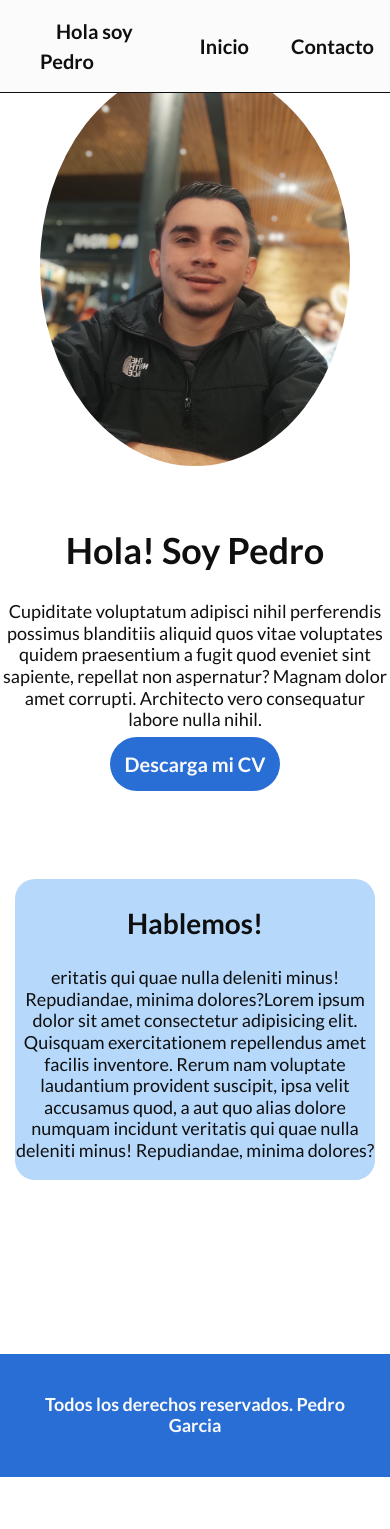
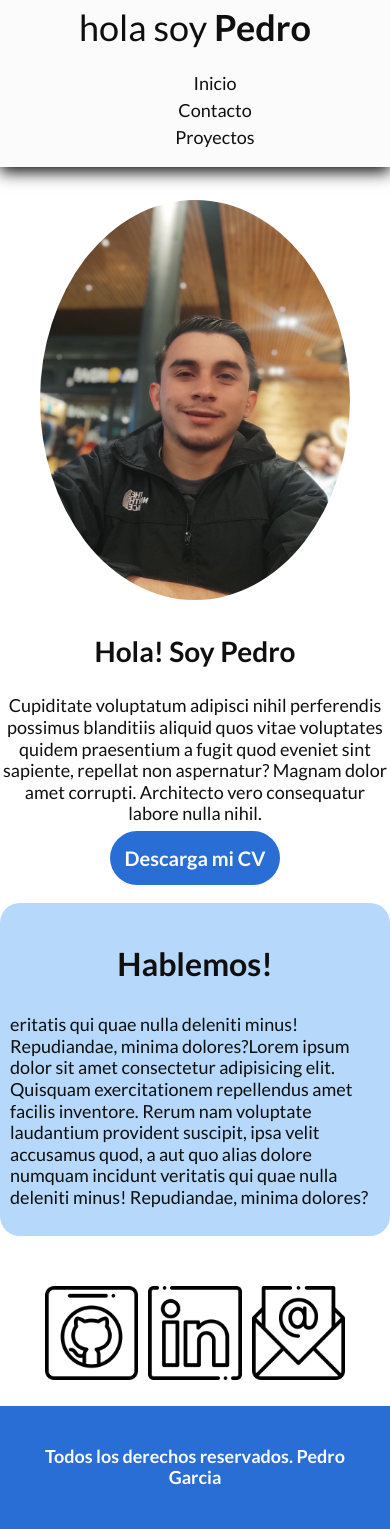
Before and after one commit to pagc97/proyecto-2-LatamPagc, a plain HTML site: page index.html in a window 390 px wide. Before the commit the page ends 1477 px from the top, so only its background shows below. Drawn offline with Linux system fonts and the light colour scheme.

Commit message:
se agrego la seccion contacto y cambios en los media querry

```diff
--- a/css/styles.css
+++ b/css/styles.css
@@ -65,85 +65,95 @@ h2 {
 h3 {
     font-size: 2.4rem;
 }
+/* Utilidades */
+.no-margin {
+    margin: 0;
+}
+.no-padding {
+    padding: 0;
+}
+.centrar-texto {
+    text-align: center;
+}
 /* hearder */
 .header {
     background-color: var(--blanco);
-    display: flex;
-    flex-direction: column;
     width: 100%;
     position: fixed;
     top: 0;
-    border-bottom: solid 1px var(--oscuro);
+    box-shadow: 0px 5px 15px var(--oscuro);
 }
 
 /*navegacion*/
-
-.navegacion{
-    gap: 1rem;
-    display: flex;
-    flex-direction: column;
-    justify-content: center;
-    align-items: center;
-}
-@media (min-width: 390px) {
-    .navegacion{
-        gap: 1rem;
-        flex-direction: row;
-        justify-content:space-between;
+@media (min-width: 768px) {
+    .barra {
+        display: flex;
+        justify-content: space-between;
         align-items: center;
     }
 }
+
+/* .logotipo {
+    height: 25rem;
+    width: 25rem;
+    background-size: cover;
+} */
+
+.logo {
+    color: var(--oscuro);
+}
+.logo__nombre {
+    font-weight: normal;
+}
+.logo__bold {
+    font-weight: bold;
+}
 @media (min-width: 768px) {
     .navegacion{
-        gap: 1rem;
-        flex-direction: row;
-        justify-content:space-around;
-        align-items: center;
+        display: flex;
+        gap: 2rem;
+        justify-content: space-between;
 
     }
-    #nav-nombre{
-        margin-right: 30rem;
+}
+.navegacion__enlace {
+    display: block;
+    text-align: center;
+    font-size: 1.8rem;
+    color: var(--oscuro);
+}
+.navegacion__enlace:hover {
+    color: var(--secundario);
+}
+
+/* contenido principal Grid*/
+.biografia {
+    margin-top: 20rem;
+}
+@media (min-width: 768px) {
+    .biografia {
+        margin-top: 0;
     }
 }
-.navegacion__item {
-    padding: 1.6rem;
-    color: var(--oscuro);
-    font-size: 2rem;
-    font-weight: bold;
- }
-.navegacion__item:hover {
-    color: var(--secundario);
-}
-/* grid */
 @media (min-width: 768px) {
-    .grid {
+    .contenido-principal {
         display: grid;
-        grid-template-columns: repeat(2, 1fr) ;
+        grid-template-columns: repeat(2, 1fr);
+        column-gap: 1.5rem;
+        padding-top: 10rem;
     }
 }
-
-/* Seccion inicio */
-
-.contenido-inicio {
-    display: flex;
-    flex-direction: column;
-    justify-content: center;
-    align-items: center;
-    padding-top: 5rem;
-}
-.contenido-inicio:last-child {
-    padding-top: 1rem;
-}
-.contenido-inicio__pagc {
+.selfie-selfie {
     border-radius: 80%;
     width: 40rem;
     height: 40rem;
+    align-items: center;
 }
-
-article {
+.informacion-bio {
     text-align: center;
+    margin-bottom: 3rem;
 }
-.contenido-inicio__boton {
+.boton {
     background-color: var(--secundario);
     padding: 1.5rem;
     border-radius: 4rem;
@@ -151,42 +161,69 @@ article {
     font-weight: bold;
     font-size: 2rem;
 }
-.contenido-inicio__boton:hover {
+.boton:hover {
     color: var(--oscuro);
 }
+
 /* seccion contacto */
 .contacto {
-    display: flex;
-    flex-direction: column;
-    margin: 10rem 1.5rem;
+    display: block;
     justify-content: center;
     align-items: center;
 }
-.contacto__sombra {
+.entrada-sombra {
     background-color: var(--primario);
     border-radius: 2rem;
+    margin-bottom: 5rem;
+    padding: 1rem;
 }
-.contacto__sombra {
-    margin-bottom: 5rem;
+.entrada__titulo {
+    font-size: 3.2rem;
 }
-.contacto__icons {
+.entrada__info {
+margin: 2rem;
+}
+
+
+.contacto__icon {
+
+
+}
+
+
+.contacto-icons {
     display: flex;
-    gap: 2rem;
+    gap: 1rem;
+    max-width: 30rem;
+    margin-bottom: 2rem;
+}
+@media (min-width: 768px) {
+    .contacto-icons {
+        justify-content: space-between;
+        gap: 5rem;
+        max-width: 60rem;
+    }
+}
+.contacto-icon {
+
+}
+
+
+
+
+/* Pag proyectos */
+
+.titulo {
+    padding-top: 20rem;
+
 }
 @media (min-width: 390px) {
-    .contacto__icons{
-        flex-direction: row;
-        max-width: 30%;
-        gap: 25rem;
+    .titulo {
+        padding-top: 12rem;
+
     }
 }
-@media (min-width: 768px) {
-    .contacto__icons {
-        flex-direction: row;
-        max-width: 50%;
-        gap: 10rem;
-    }
-}
+
 /* footer */
 .footer {
 background-color: var(--secundario);
@@ -201,8 +238,7 @@ text-align: center;
 
 
 
-
-/* Recomendaciones!
+ /* Recomendaciones!
 *  - Comenzar desde lo más general y luego ir hacia lo mas específico, asignando primero
 *    "estilos generales". Una buena idea sería comenzar por el <body> ;)
 *
@@ -217,5 +253,4 @@ text-align: center;
 *
 *  - Paciencia, resiliencia y creatividad! No se desanimen, las primeras experiencias maquetando con HTML y CSS
 *    pueden ser frustrantes, pero estas habilidades se van desarrollando con la experiencia, es como aprender
-*    un trabajo manual, hacer una artesanía, tocar un instrumento musical... la práctica es todo!
-*/
+*    un trabajo manual, hacer una artesanía, tocar un instrumento musical... la práctica es todo! */
--- a/index.html
+++ b/index.html
@@ -1,65 +1,85 @@
 <!DOCTYPE html>
 <html lang="es">
+
 <head>
     <meta charset="UTF-8">
     <meta http-equiv="X-UA-Compatible" content="IE=edge">
     <meta name="viewport" content="width=device-width, initial-scale=1.0">
     <title>Pedro Garcia</title>
+    <link rel="shortcut icon" href="img/favicon-pagc.png">
     <link rel="stylesheet" href="css/normalize.css">
     <link href="https://fonts.googleapis.com/css2?family=Lato:wght@400;700&display=swap" rel="stylesheet">
     <!-- CSS -->
     <link rel="preload" href="css/styles.css">
     <link rel="stylesheet" href="css/styles.css">
 </head>
+
 <body>
     <header class="header">
+        <div class="contenedor">
+            <div class="barra">
+                <a class="logo" href="index.html">
+                    <!-- <img class="logotipo" src="img/eidos.png" alt="logotipo"> -->
+                    <h1 class="logo__nombre no-margin centrar-texto">hola soy <span class="logo__bold">Pedro</span></h1>
+                </a>
                 <nav>
-        <ul class="navegacion" >
+                    <ul class="navegacion">
                         <li>
-                <a class="navegacion__item" id="nav-nombre" href="index.html">Hola soy Pedro</a>
+                            <a class="navegacion__enlace" href="#contenido-principal">Inicio</a>
                         </li>
                         <li>
-                <a class="navegacion__item" href="#contenido-inicio">Inicio</a>
+                            <a class="navegacion__enlace" href="#contacto">Contacto</a>
                         </li>
                         <li>
-                <a  class="navegacion__item" href="#contacto">Contacto</a>
+                            <a class="navegacion__enlace" href="proyectos.html">Proyectos</a>
                         </li>
                     </ul>
                 </nav>
+            </div> <!-- Cierre barra-->
+        </div> <!-- Cierre contenedor-->
     </header>
-    <main class="contenedor">
-        <div class="grid">
-            <section class="contenido-inicio" id="contenido-inicio">
+    <div class="contenedor contenido-principal" id="contenido-principal">
+        <main class="biografia centrar-texto">
+            <section class="selfie">
                 <figure>
-                    <img class="contenido-inicio__pagc" src="img/pagc.jpg" alt="imagen pagc">
+                    <img class="selfie-selfie" src="img/pagc.jpg" alt="imagen selfie">
                 </figure>
             </section>
-            <section class="contenido-inicio">
-                    <article id="contenido-article">
-                        <h1>Hola! Soy Pedro</h1>
-                        <p>Cupiditate voluptatum adipisci nihil perferendis possimus blanditiis aliquid quos vitae voluptates quidem praesentium a fugit quod eveniet sint sapiente, repellat non aspernatur? Magnam dolor amet corrupti. Architecto vero consequatur labore nulla nihil.</p>
-                        <a class="contenido-inicio__boton"  href="#">Descarga mi CV</a>
+        </main>
+        <section class="informacion-bio">
+            <article>
+                <h2>Hola! Soy Pedro</h2>
+                <p>Cupiditate voluptatum adipisci nihil perferendis possimus blanditiis aliquid quos vitae voluptates
+                    quidem praesentium a fugit quod eveniet sint sapiente, repellat non aspernatur? Magnam dolor amet
+                    corrupti. Architecto vero consequatur labore nulla nihil.</p>
+                <a class="boton" href="#">Descarga mi CV</a>
             </article>
         </section>
     </div>
-        <section class="contacto" id="contacto">
-            <article class="contacto__sombra">
-                <h2>Hablemos!</h2>
-                <p>eritatis qui quae nulla deleniti minus! Repudiandae, minima dolores?Lorem ipsum dolor sit amet consectetur adipisicing elit. Quisquam exercitationem repellendus amet facilis inventore. Rerum nam voluptate laudantium provident suscipit, ipsa velit accusamus quod, a aut quo alias dolore numquam incidunt veritatis qui quae nulla deleniti minus! Repudiandae, minima dolores?</p>
+    <section class="contacto contenedor" id="contacto">
+        <article class="entrada-sombra">
+            <h2 class="entrada__titulo">Hablemos!</h2>
+            <p class="entrada__inf">eritatis qui quae nulla deleniti minus! Repudiandae, minima dolores?Lorem ipsum
+                dolor sit amet consectetur adipisicing elit. Quisquam exercitationem repellendus amet facilis inventore.
+                Rerum nam voluptate laudantium provident suscipit, ipsa velit accusamus quod, a aut quo alias dolore
+                numquam incidunt veritatis qui quae nulla deleniti minus! Repudiandae, minima dolores?</p>
         </article>
-            <div class="contacto__icons">
-                <a class="contacto__icon" href="https://github.com/pagc97">
+    </section>
+        <div class="contacto-icons contenedor">
+            <a class="contacto-icon" href="https://github.com/pagc97">
                 <img src="img/github.png" alt="logo github">
             </a>
-                <a class="contacto__icon" href="https://www.linkedin.com/in/pedro-garcia-a29477246/">
+            <a class="contacto-icon" href="https://www.linkedin.com/in/pedro-garcia-a29477246/">
                 <img src="img/linkedin.png" alt="logo linkedin">
             </a>
-                <a class="contacto__icon" href="mailto:pagarciac.97@gmail.com">
+            <a class="contacto-icon" href="mailto:pagarciac.97@gmail.com">
                 <img src="img/mail.png" alt="logo mail">
             </a>
+
         </div>
-        </section>
-    </main>
-    <footer class="footer"><p>Todos los derechos reservados. Pedro Garcia</p></footer>
+    <footer class="footer">
+        <p>Todos los derechos reservados. Pedro Garcia</p>
+    </footer>
 </body>
+
 </html>
```
Also changed, not shown: proyectos.html (added, +68 -0 lines), img/blog-cafe.png (added), img/favicon-pagc.png (added), img/logo.pagc.png (added), img/tienda-camisetas.png (added). Lines whose indentation alone changed are shown as unchanged.
